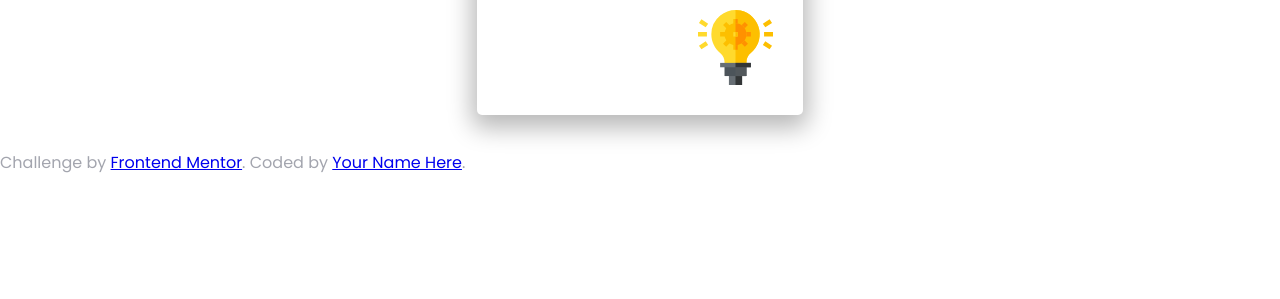
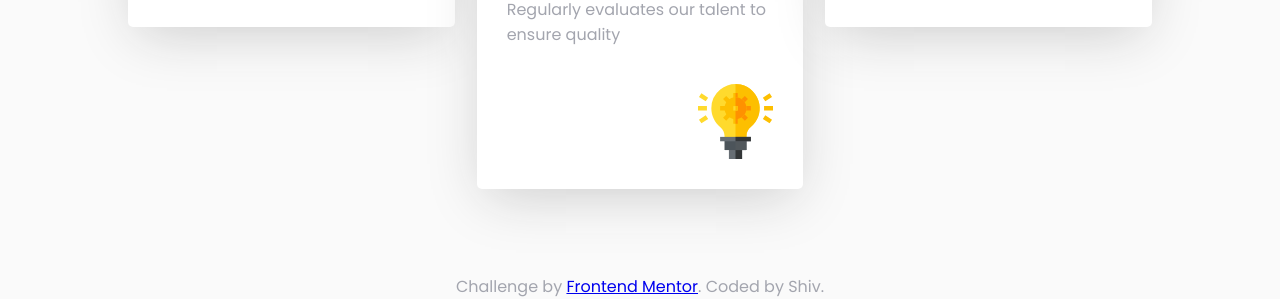
Before and after one commit to shivjoshi1996/four-card-feature-section, a plain HTML site: page index.html in a window 1280 px wide. Shown: the part 813-1112 px from the top of the page. Before the commit the page ends 988 px from the top, so only its background shows below. Drawn offline with Linux system fonts and the light colour scheme.

Commit message:
landscape and font fixes

```diff
--- a/index.html
+++ b/index.html
@@ -58,7 +58,7 @@
   <footer>
     <p class="attribution">
       Challenge by <a href="https://www.frontendmentor.io?ref=challenge" target="_blank">Frontend Mentor</a>.
-      Coded by <a href="#">Your Name Here</a>.
+      Coded by Shiv</a>.
     </p>
   </footer>
 </div>
--- a/style.css
+++ b/style.css
@@ -2,6 +2,7 @@
     margin: 0;
     padding: 0;
     font-family: 'Poppins', sans-serif;
+    font-size: 100%;
   }
 
   h1, h2 {
@@ -14,7 +15,7 @@
 
 .wrapper {
   background-color: #fafafa;
-  height: 100vh;
+  height: 100%;
   display: flex;
   flex-direction: column;
 
@@ -25,12 +26,14 @@
 header {
   text-align: center;
   font-weight: 200;
+  margin: 0 auto;
 }
 
 header h1 {
-  padding: 5% 0 5% 0;
+  padding: 50px 0 20px 0;
   font-weight: 200;
   text-align: center;
+  font-size: 2rem;
 }
 header span {
   font-weight: 600;
@@ -39,6 +42,7 @@ header span {
 header h3 {
   font-weight: 400;
   padding: 0px 30px 0px 30px;
+  font-size: 1.3rem;
 }
 
 /* Cards Section */
@@ -50,15 +54,16 @@ header h3 {
 .card {
   background-color: #ffffff;
   height: 30vh;
+  min-height: 250px;
   width: 80%;
   margin: 0 auto;
   border-radius: 5px;
   border-top: 5px solid hsl(180, 62%, 55%);
   padding: 25px 0px 10px 30px;
   margin-bottom: 35px;
-  -webkit-box-shadow: 0px 8px 25px 5px rgba(184,184,184,1);
-  -moz-box-shadow: 0px 8px 25px 5px rgba(184,184,184,1);
-  box-shadow: 0px 8px 25px 5px rgba(184,184,184,1);
+  -webkit-box-shadow: 0px 14px 53px -8px rgba(204,204,204,1);
+  -moz-box-shadow: 0px 14px 53px -8px rgba(204,204,204,1);
+  box-shadow: 0px 14px 53px -8px rgba(204,204,204,1);
   position: relative;
 }
 
@@ -81,8 +86,7 @@ header h3 {
 
 .card p {
   padding-right: 20px;
-  padding-top: 10px;
-  font-size: 18px;
+  padding-top: 20px;
   color: hsl(229, 6%, 66%);
 }
 
@@ -93,6 +97,10 @@ header h3 {
   right: 30px;
 }
 
+footer {
+  padding-top: 50px;
+  text-align: center;
+}
 
 /* MEDIA QUERIES */
 
@@ -109,4 +117,10 @@ header h3 {
      flex-direction: column;
      width: 100%
    }
+   header h1 {
+    font-size: 3rem;
+   }
+   header {
+     width:50%;
+   }
 }
```
